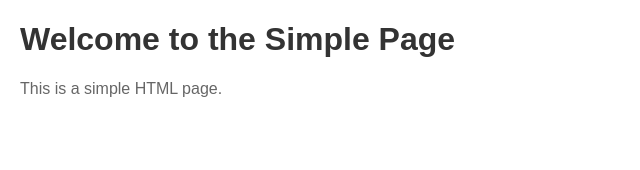
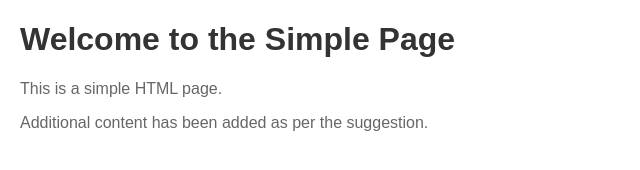
Before and after one commit to devanaboinarangarao/simple-page-demo-kkk3, a plain HTML site: page index.html in a window 1280 px wide. Shown: the whole page, without its empty margins (0-640 px from the left). Drawn offline with Linux system fonts and the light colour scheme.

Commit message:
Add more content to HTML page

```diff
--- a/index.html
+++ b/index.html
@@ -13,5 +13,6 @@
 <body>
     <h1>Welcome to the Simple Page</h1>
     <p>This is a simple HTML page.</p>
+    <p>Additional content has been added as per the suggestion.</p>
 </body>
 </html>
```
